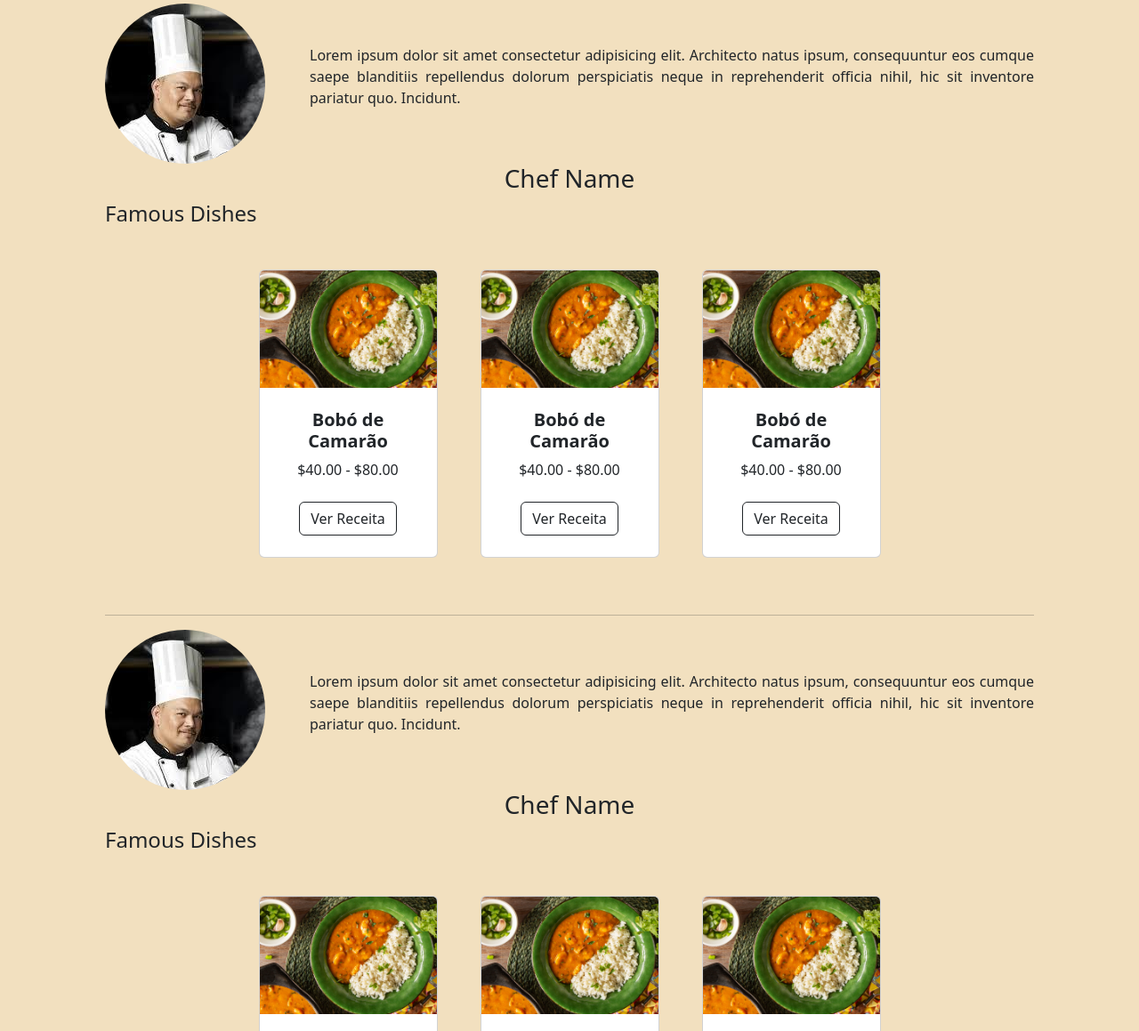
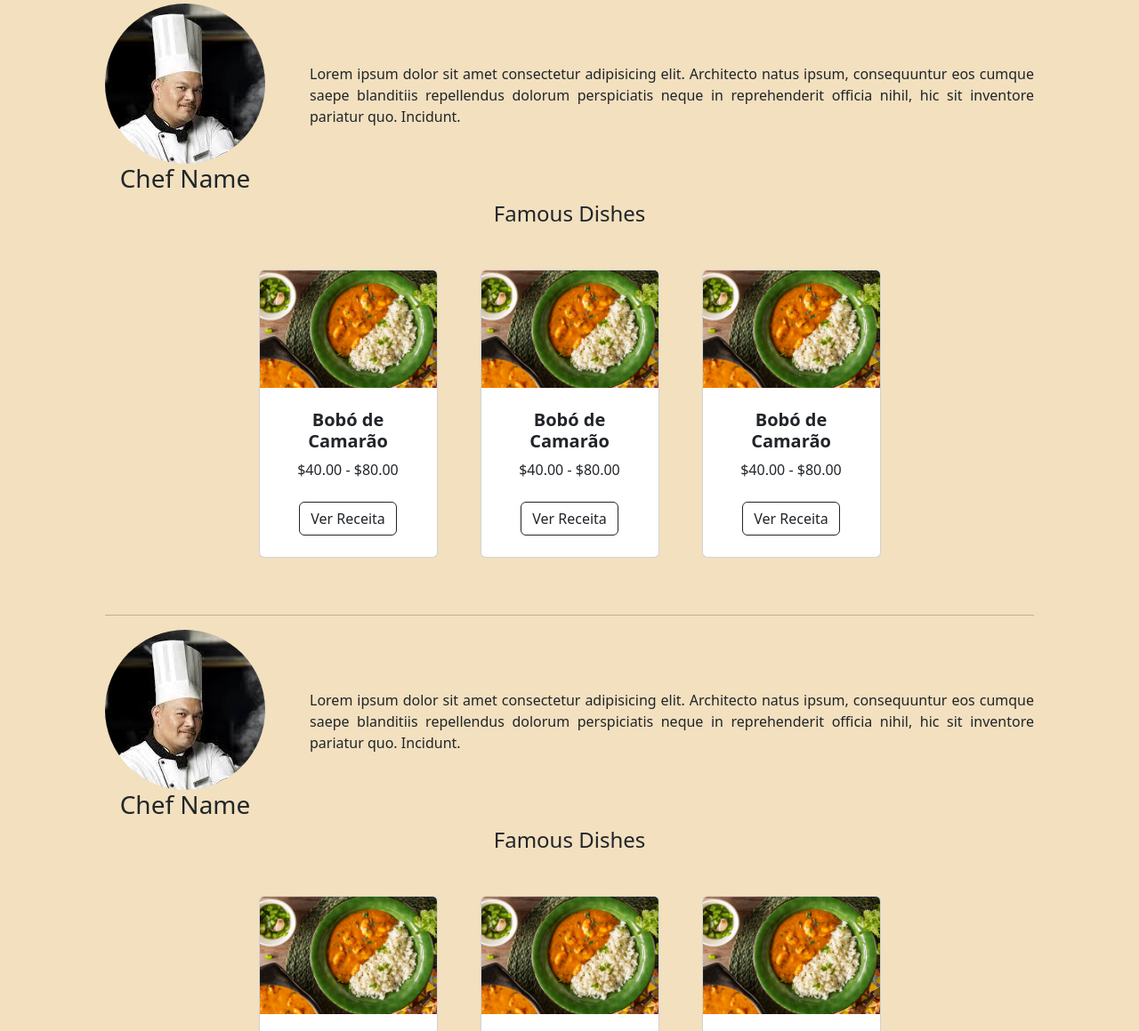
Before and after one commit to laurarccarreira/laurarccarreira.github.io, a plain HTML site: page src/chefs.html in a window 1280 px wide. Shown: the part 323-1482 px from the top of the page at 89% size. Drawn offline with nearby package versions, Linux system fonts and the light colour scheme.

Commit message:
Chefs layout fix

```diff
--- a/src/chefs.html
+++ b/src/chefs.html
@@ -61,14 +61,14 @@
     <section class="py-5">
         <div class="container px-4 px-lg-5 mt-5">
             <div class="chef-container">
-                <div class="chef-picture">
-                    <img src="../assets/images/chef_picture.jpeg">
+                <div class="chef-intro">
+                    <div class="chef-info">
+                        <img src="../assets/images/chef_picture.jpeg">
+                        <h3 align="center">Chef Name</h3>
+                    </div>
                     <p>Lorem ipsum dolor sit amet consectetur adipisicing elit. Architecto natus ipsum, consequuntur eos cumque saepe blanditiis repellendus dolorum perspiciatis neque in reprehenderit officia nihil, hic sit inventore pariatur quo. Incidunt.</p>
                 </div>
-                <div class="chef-info">
-                    <h3 align="center">Chef Name</h3>
-                </div>
-                <h4 class="famous-dishes">Famous Dishes</h4>
+                <h4 class="famous-dishes" align="center">Famous Dishes</h4>
                 <div class="container px-4 px-lg-5 mt-5">
                     <div class="row gx-4 gx-lg-5 row-cols-2 row-cols-md-3 row-cols-xl-4 justify-content-center">
                         <div class="col mb-5">
@@ -211,14 +211,14 @@
             </div>
             <hr>
             <div class="chef-container">
-                <div class="chef-picture">
-                    <img src="../assets/images/chef_picture.jpeg">
+                <div class="chef-intro">
+                    <div class="chef-info">
+                        <img src="../assets/images/chef_picture.jpeg">
+                        <h3 align="center">Chef Name</h3>
+                    </div>
                     <p>Lorem ipsum dolor sit amet consectetur adipisicing elit. Architecto natus ipsum, consequuntur eos cumque saepe blanditiis repellendus dolorum perspiciatis neque in reprehenderit officia nihil, hic sit inventore pariatur quo. Incidunt.</p>
                 </div>
-                <div class="chef-info">
-                    <h3 align="center">Chef Name</h3>
-                </div>
-                <h4 class="famous-dishes">Famous Dishes</h4>
+                <h4 class="famous-dishes" align="center">Famous Dishes</h4>
                 <div class="container px-4 px-lg-5 mt-5">
                     <div class="row gx-4 gx-lg-5 row-cols-2 row-cols-md-3 row-cols-xl-4 justify-content-center">
                         <div class="col mb-5">
```
Also changed, not shown: css/styles.css.
